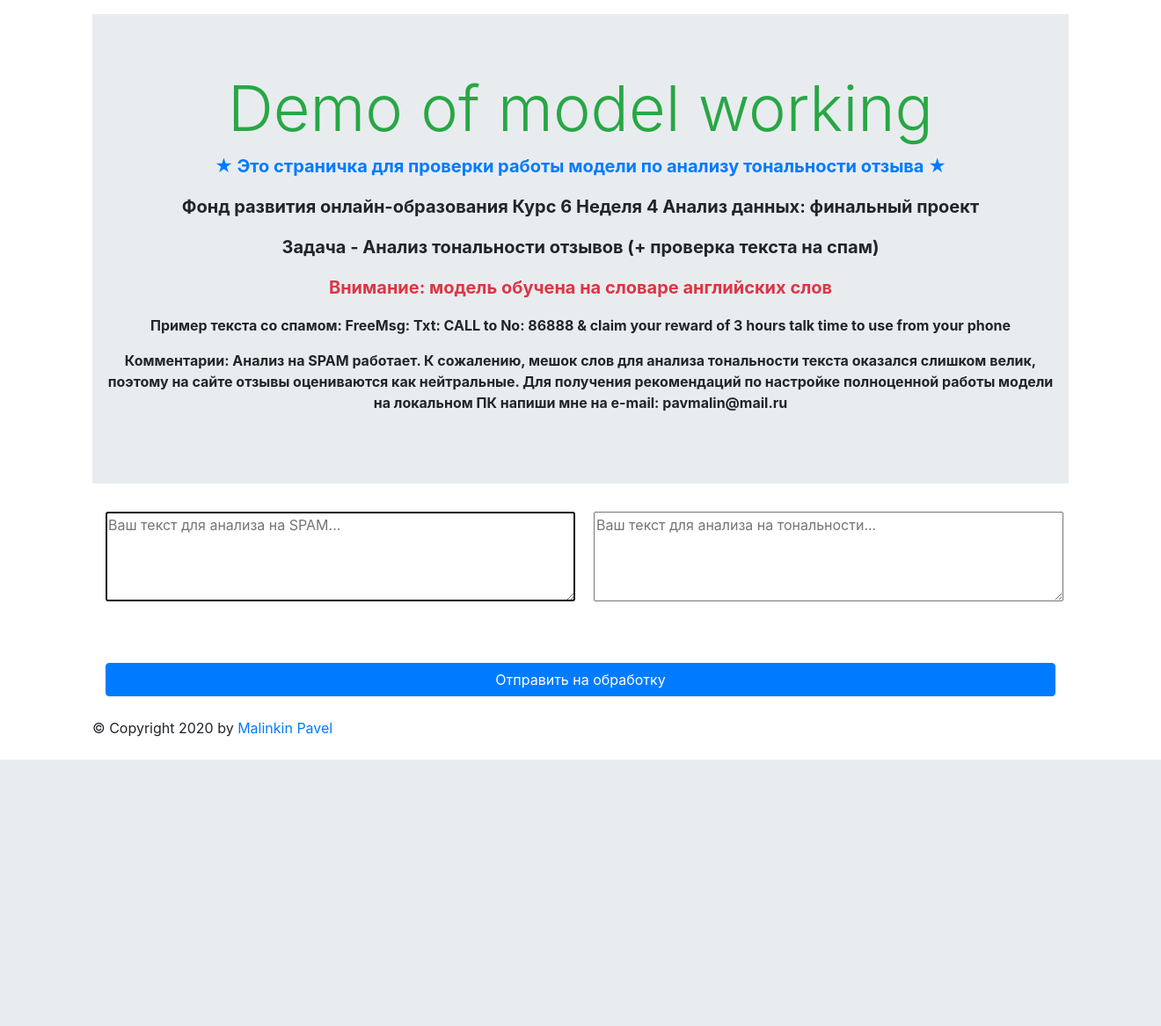
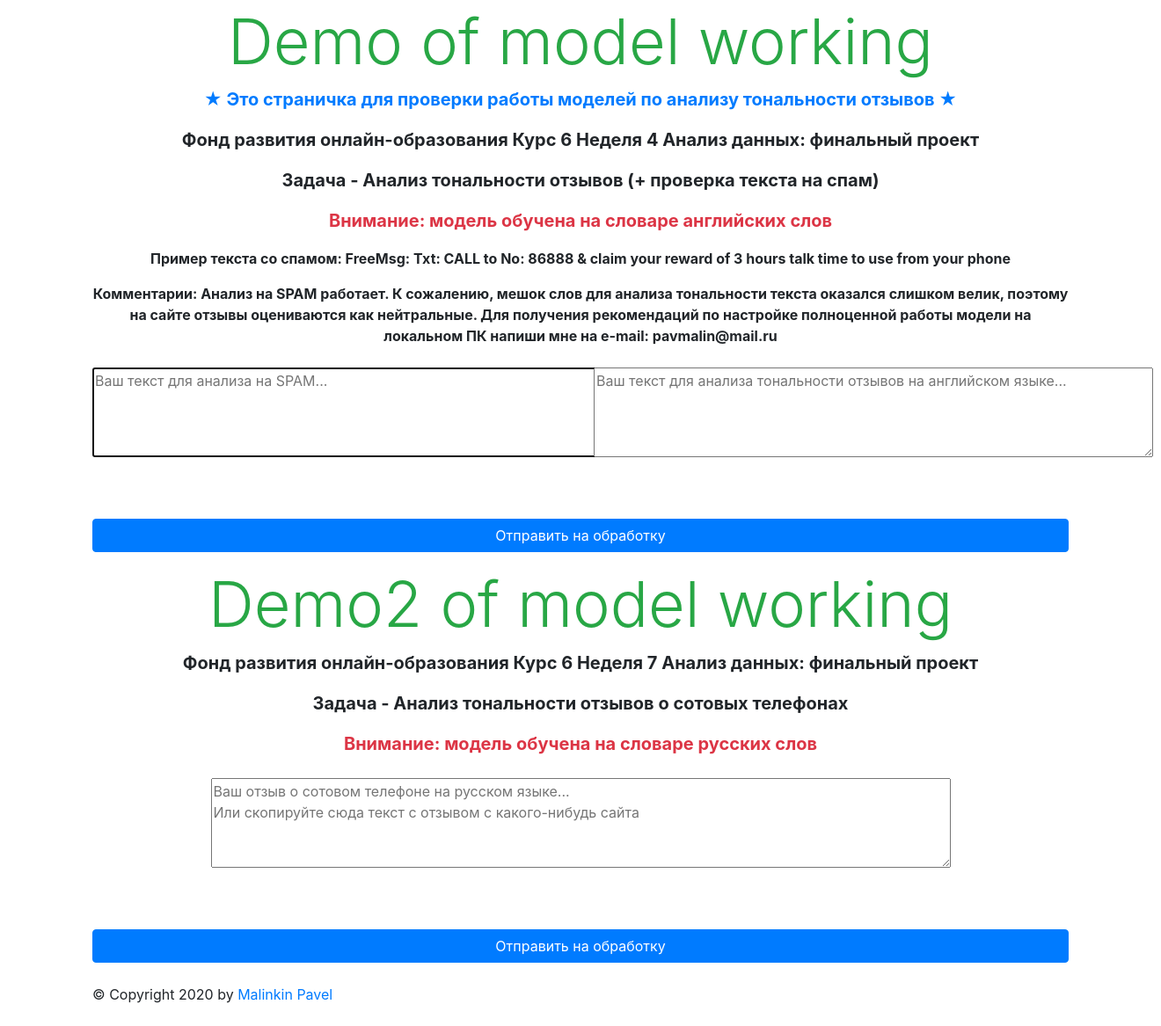
Before and after one commit to pavmal/demo_analysis_text, a Flask app: page / in a window 1320 px wide. Shown: the whole page at 88% size. Before the commit the page ends 864 px from the top, so only its background shows below. Run offline with Flask 2, Linux system fonts and the light colour scheme; parts of the project's set-up code (start-up, migrations or seed data) failed here and were passed over; some libraries are stand-ins or nearby versions.

Commit message:
add phone reviews form analysis

```diff
--- a/app.py
+++ b/app.py
@@ -12,7 +12,8 @@ print("Preparing classifier")
 start_time = time.time()
 spam_classifier = models.SentimentClassifier()
 tone_classifier = models.ToneSentimentClassifier()
-print("Classifier is ready")
+phone_review_classifier = models.PhoneReviewsToneSentimentClassifier()
+print("Classifiers are ready")
 print(time.time() - start_time, "seconds")
 
 
@@ -23,6 +24,7 @@ class DemoModel(FlaskForm):
     """
     analis_text = TextAreaField('Текст для анализа на спам', validators=[Length(min=0, max=250)])
     analis_text_tone = TextAreaField('Текст для анализа тональности', validators=[Length(min=0, max=250)])
+    phone_tone = TextAreaField('Текст для анализа тональности', validators=[Length(min=0, max=250)])
     submit = SubmitField('Отправить на обработку')
 
 
@@ -70,9 +72,28 @@ def render_main():
         else:
             prediction_message_tone = None
 
-        return render_template('demo.html', form=form, result=prediction_message, result_tone=prediction_message_tone)
+        # for phone reviews analysis
+        user_text_phone = form.phone_tone.data
+        if user_text_phone != '':
+            predictions_phone = phone_review_classifier.get_prediction_message(user_text_phone).split(',')
+            if predictions_phone[1] == 'positive':  # class 1 - positive feedback
+                class_res_phone = 'POSITIVE FEEDBACK'
+                persent_phone = predictions_phone[2]
+            elif predictions_phone[1] == 'negative':
+                class_res_phone = 'NEGATIVE FEEDBACK'
+                persent_phone = str(100 - float(predictions_phone[2]))
+            else:
+                class_res_phone = 'NEUTRAL'
+                persent_phone = predictions_phone[2]
+            prediction_message_phone = 'Ваш отзыв классифицирован как: {} c вероятностью: {} %'.format(class_res_phone,
+                                                                                                       persent_phone)
+        else:
+            prediction_message_phone = None
+
+        return render_template('demo.html', form=form, result=prediction_message, result_tone=prediction_message_tone,
+                               result_phone=prediction_message_phone)
     else:
-        return render_template('demo.html', form=form, result=None, result_tone=None)
+        return render_template('demo.html', form=form, result=None, result_tone=None, result_phone=None)
 
 
 @app.route('/about/')
@@ -85,5 +106,5 @@ def render_about():
 
 
 if __name__ == '__main__':
-    #app.run('127.0.0.1', 7799, debug=True)
+    # app.run('127.0.0.1', 7799, debug=True)
     app.run()  # for gunicorn server
--- a/templates/demo.html
+++ b/templates/demo.html
@@ -9,52 +9,85 @@
 </head>
 
 <body>
-<main class="container mt-3">
-    <div class="jumbotron jumbotron-fluid">
-        <div class="container">
-            <h2 class="display-3 text-center text-success">Demo of model working</h2>
-            <p class="lead text-center font-weight-bold text-primary">★ Это страничка для проверки работы модели по
-                анализу
-                тональности отзыва ★</p>
-            <p class="lead text-center font-weight-bold">Фонд развития онлайн-образования Курс 6 Неделя 4 Анализ данных:
-                финальный проект</p>
+<main class="container mt-1">
+    <div class="row">
+        <div class="col">
+            <div class="card-1">
+                <h6 class="display-3 text-center text-success">Demo of model working</h6>
+                <p class="lead text-center font-weight-bold text-primary">★ Это страничка для проверки работы моделей по
+                    анализу тональности отзывов ★</p>
+                <p class="lead text-center font-weight-bold">Фонд развития онлайн-образования Курс 6 Неделя 4 Анализ
+                    данных: финальный проект</p>
                 <p class="lead text-center font-weight-bold">Задача - Анализ тональности отзывов (+ проверка текста на
                     спам)</p>
                 <p class="lead text-center font-weight-bold text-danger">Внимание: модель обучена на словаре английских
                     слов</p>
                 <p class="text-center font-weight-bold">Пример текста со спамом: FreeMsg: Txt: CALL to No: 86888 & claim
                     your reward of 3 hours talk time to use from your phone</p>
-            <p class="text-center font-weight-bold">Комментарии: Анализ на SPAM работает. К сожалению, мешок слов для
-                анализа тональности текста оказался слишком велик, поэтому на сайте отзывы оцениваются как нейтральные.
-                Для получения рекомендаций по настройке полноценной работы модели на локальном ПК напиши мне на e-mail:
-                pavmalin@mail.ru</p>
+                <p class="text-center font-weight-bold">Комментарии: Анализ на SPAM работает. К сожалению, мешок слов
+                    для анализа тональности текста оказался слишком велик, поэтому на сайте отзывы оцениваются как
+                    нейтральные. Для получения рекомендаций по настройке полноценной работы модели на локальном ПК
+                    напиши мне на e-mail: pavmalin@mail.ru</p>
+            </div>
+        </div>
+    </div>
+</main>
 
+<div class="container mt-2">
+    <form action="/" method="POST">
+        <div class="row">
+            <div class="col-6">
+                <p class="text-center">
+                    {{ form.analis_text(cols=60, rows=4, placeholder='Ваш текст для анализа на SPAM...',
+                    autofocus=True) }}<br>
+                </p><br>
+                {% if result != None %} {% include 'result.html' %} {% endif %}
+            </div>
+            <div class="col-6">
+                <p class="text-center">
+                    {{ form.analis_text_tone(cols=60, rows=4, placeholder='Ваш текст для анализа тональности отзывов на английском языке...')
+                    }}<br>
+                </p><br>
+                {% if result_tone != None %} {% include 'result_tone.html' %} {% endif %}
+            </div>
+        </div>
+        <p class="text-center"><input type="submit" class="btn btn-primary btn-block mt-4"
+                                      value="Отправить на обработку"></p>
+        <!--p class="text-center"><a href="/" class="btn btn-link btn-lg m-2">{{ form.submit() }}</a></p-->
+    </form>
+</div>
+
+<div class="container mt-2">
+    <div class="row">
+        <div class="col">
+            <div class="card-2">
+                <h6 class="display-3 text-center text-success">Demo2 of model working</h6>
+                <p class="lead text-center font-weight-bold">Фонд развития онлайн-образования Курс 6 Неделя 7 Анализ
+                    данных: финальный проект</p>
+                <p class="lead text-center font-weight-bold">Задача - Анализ тональности отзывов о сотовых телефонах</p>
+                <p class="lead text-center font-weight-bold text-danger">Внимание: модель обучена на словаре русских
+                    слов</p>
+            </div>
+        </div>
     </div>
 </div>
 
 <div class="container mt-2">
     <form action="/" method="POST">
         <div class="row">
-                <div class="col-6">
+            <div class="col">
                 <p class="text-center">
-                        {{ form.analis_text(cols=50, rows=4, placeholder='Ваш текст для анализа на SPAM...',
-                        autofocus=True) }}<br>
+                    {{ form.phone_tone(cols=80, rows=4, placeholder='Ваш отзыв о сотовом телефоне на русском языке...
+Или скопируйте сюда текст с отзывом с какого-нибудь сайта') }}<br>
                 </p><br>
-                    {% if result != None %} {% include 'result.html' %} {% endif %}
-                </div>
-                <div class="col-6">
-                    <p class="text-center">
-                        {{ form.analis_text_tone(cols=50, rows=4, placeholder='Ваш текст для анализа на тональности...')
-                        }}<br>
-                    </p><br>
-                    {% if result_tone != None %} {% include 'result_tone.html' %} {% endif %}
+                {% if result_phone != None %} {% include 'result_phone.html' %} {% endif %}
             </div>
         </div>
-            <p class="text-center"><input type="submit" class="btn btn-primary btn-block mt-4" value="Отправить на обработку"></p>
-            <!--p class="text-center"><a href="/" class="btn btn-link btn-lg m-2">{{ form.submit() }}</a></p-->
+        <p class="text-center"><input type="submit" class="btn btn-primary btn-block mt-4"
+                                      value="Отправить на обработку"></p>
     </form>
 </div>
-</main>
+
 
 <footer class="container my-4">
     &copy; Copyright 2020 by <a href="/about/">Malinkin Pavel</a>
```
Also changed, not shown: models.py (+41 -0 lines). Lines whose indentation alone changed are shown as unchanged.
